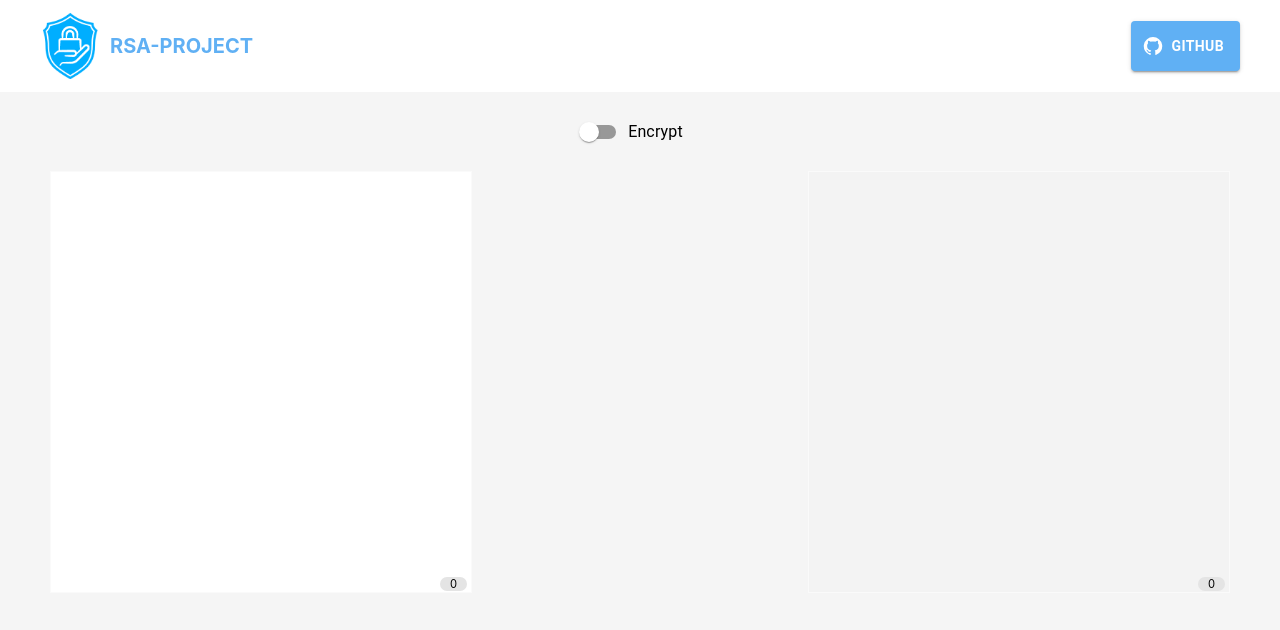
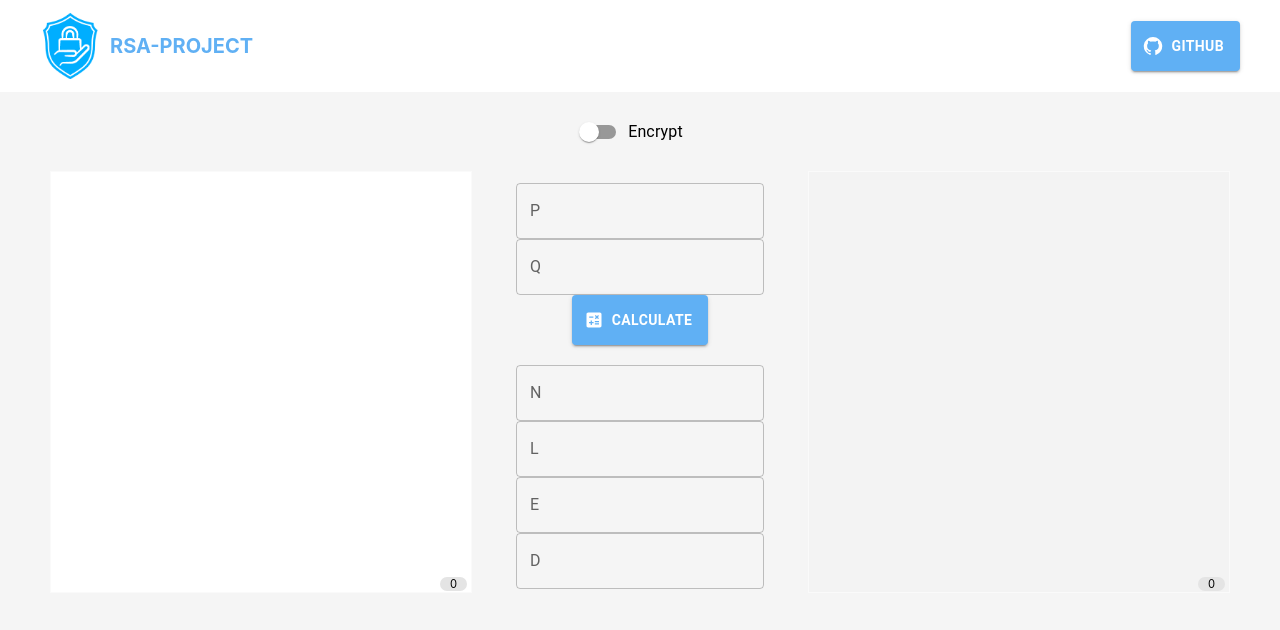
Before and after one commit to ShakNorris/rsa-project, a React (Create React App) app: page / in a window 1280 px wide. Shown: the top 630 px of the page. Built offline with nearby package versions, Linux system fonts and the light colour scheme.

Commit message:
Added input fields for public/private keys

```diff
--- a/src/Components/Main.css
+++ b/src/Components/Main.css
@@ -13,6 +13,23 @@ textarea{
     margin-top:10px;
 }
 
+
+.keys{
+    padding: 10px;
+    text-align: center;
+}
+
+.prime > *{
+    margin: 10px;
+}
+
+.key-values{
+    margin-top:20px;
+}
+
+.key-values > *{
+    margin: 10px;
+}
 .main{
     margin-top:-30px;
     display:flex;
@@ -20,7 +37,6 @@ textarea{
     justify-content: space-between;
     padding: 50px;
 }
-
 
 .count{
     display: flex;
--- a/src/Components/Main.js
+++ b/src/Components/Main.js
@@ -1,5 +1,6 @@
 import React, { useState, useEffect } from 'react'
-import { Switch, FormControlLabel, FormGroup } from '@mui/material';
+import { Switch, FormControlLabel, FormGroup, TextField,Button } from '@mui/material';
+import CalculateIcon from '@mui/icons-material/Calculate';
 
 import './Main.css'
 
@@ -31,10 +32,48 @@ function Main() {
                 </div>
             </div>
 
-            {/* <div>
-                <input/>
-            </div> */}
-
+            <div className='keys'>
+                <div className='prime'>
+                    <TextField id="outlined-basic" label="P" variant="outlined" />
+                    <TextField id="outlined-basic" label="Q" variant="outlined" />
+                    <Button variant="contained" startIcon={<CalculateIcon/>}
+                    style={{
+                        height:50,
+                        backgroundColor:'#60b0f4',
+                        fontWeight: "bold",
+                    }}>Calculate</Button>
+                </div>
+                <div className='key-values'>
+                    <TextField
+                    label="N"
+                    defaultValue=""
+                    InputProps={{
+                        readOnly: true,
+                    }}
+                    />
+                    <TextField
+                    label="L"
+                    defaultValue=""
+                    InputProps={{
+                        readOnly: true,
+                    }}
+                    />
+                    <TextField
+                    label="E"
+                    defaultValue=""
+                    InputProps={{
+                        readOnly: true,
+                    }}
+                    />
+                    <TextField
+                    label="D"
+                    defaultValue=""
+                    InputProps={{
+                        readOnly: true,
+                    }}
+                    />
+                </div>
+            </div>
 
             <div className='output'>
                 <textarea disabled onChange={e => setOutputCount(e.target.value.length)}/>
```
